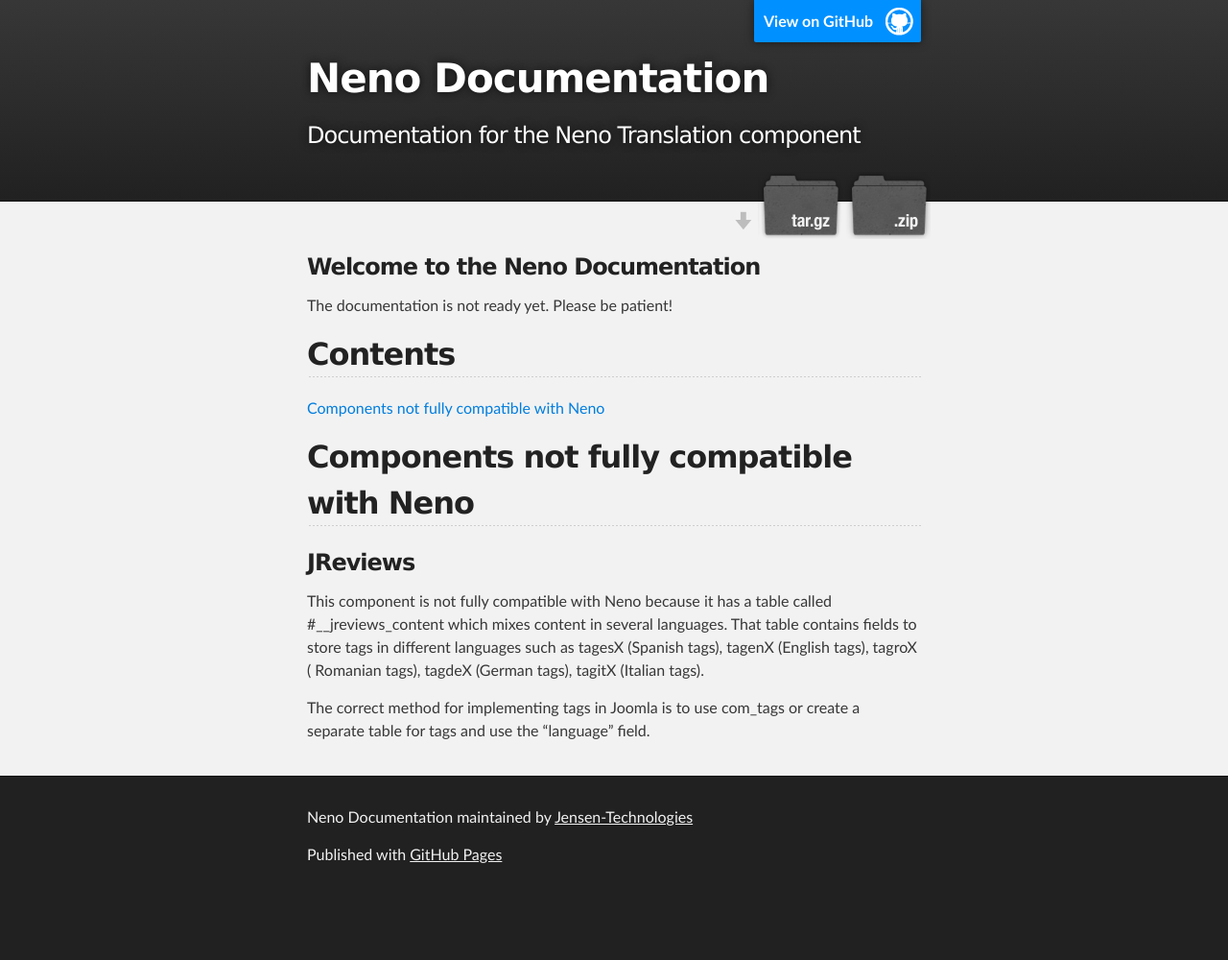
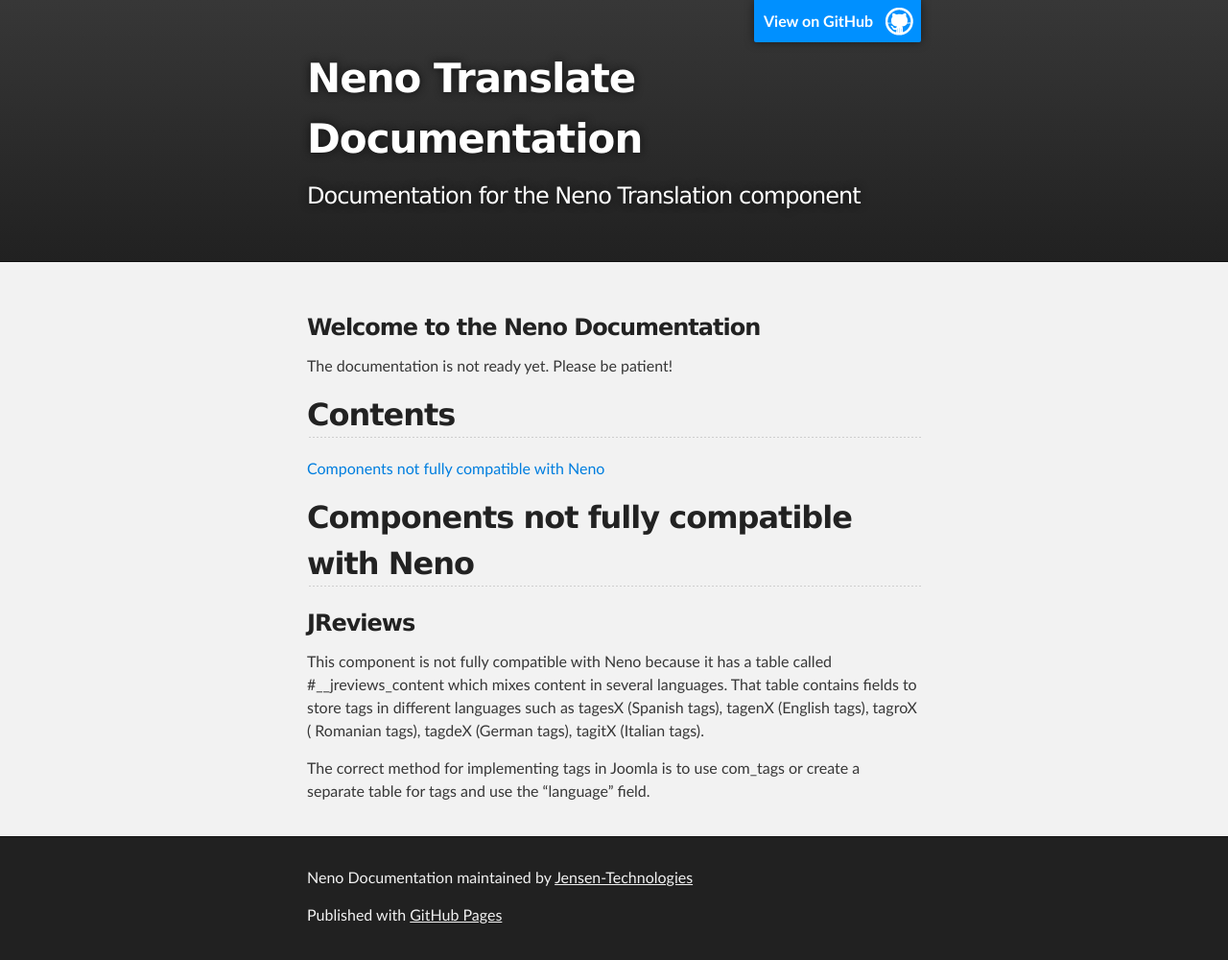
Before and after one commit to javigomez/neno, a Jekyll site: the page built from index.md, in a window 1280 px wide. Shown: the whole page at 96% size. Built offline with Jekyll 4.4.1, drawn with Linux system fonts in a browser that asks for light colours; Markdown is read by kramdown in place of the engine named in the settings; before the commit the page ends 937 px from its top, so only the background shows below that.

Commit message:
Update index.html

```diff
--- a/_layouts/index.html
+++ b/_layouts/index.html
@@ -8,7 +8,7 @@
 
     <link rel="stylesheet" type="text/css" media="screen" href="stylesheets/stylesheet.css">
 
-    <title>Neno Documentation</title>
+    <title>Neno Translate Documentation</title>
   </head>
 
   <body>
@@ -18,13 +18,9 @@
         <header class="inner">
           <a id="forkme_banner" href="https://github.com/Jensen-Technologies/neno">View on GitHub</a>
 
-          <h1 id="project_title">Neno Documentation</h1>
+          <h1 id="project_title">Neno Translate Documentation</h1>
           <h2 id="project_tagline">Documentation for the Neno Translation component</h2>
 
-            <section id="downloads">
-              <a class="zip_download_link" href="https://github.com/Jensen-Technologies/neno/zipball/master">Download this project as a .zip file</a>
-              <a class="tar_download_link" href="https://github.com/Jensen-Technologies/neno/tarball/master">Download this project as a tar.gz file</a>
-            </section>
         </header>
     </div>
 
```
